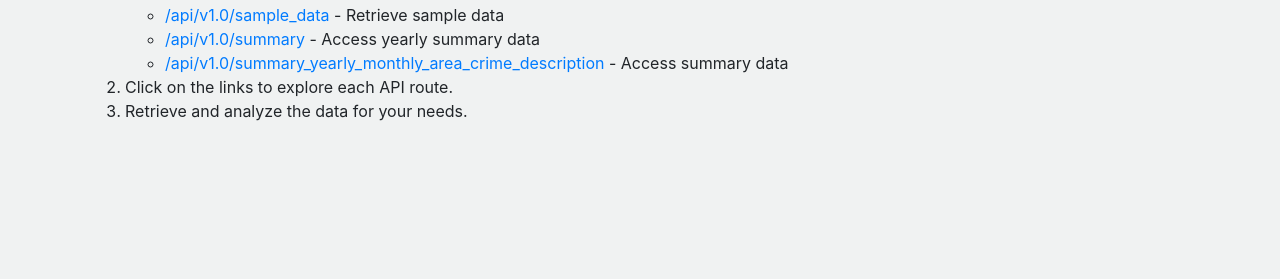
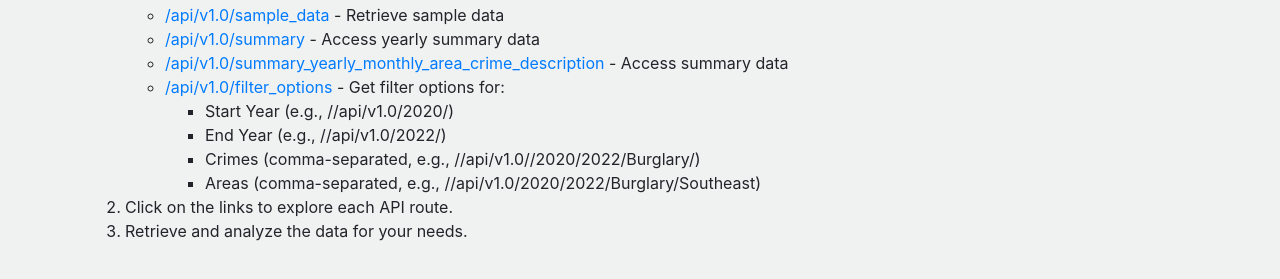
Before and after one commit to falconpunch082/la-crime-visualiser, a plain HTML site: page templates/homepage.html in a window 1280 px wide. Shown: the part 501-780 px from the top of the page. Drawn offline with nearby package versions, Linux system fonts and the light colour scheme.

Commit message:
Updating the homepage.html

```diff
--- a/templates/homepage.html
+++ b/templates/homepage.html
@@ -53,6 +53,13 @@
                 <li><a href="/api/v1.0/sample_data">/api/v1.0/sample_data</a> - Retrieve sample data</li>
                 <li><a href="/api/v1.0/summary">/api/v1.0/summary</a> - Access yearly summary data</li>
                 <li><a href="/api/v1.0/summary_yearly_monthly_area_crime_description">/api/v1.0/summary_yearly_monthly_area_crime_description</a> - Access summary data</li>
+                <li><a href="/api/v1.0/filter_options">/api/v1.0/filter_options</a> - Get filter options for:</li>
+                <ul>
+                    <li>Start Year (e.g., //api/v1.0/2020/)</li>
+                    <li>End Year (e.g., //api/v1.0/2022/)</li>
+                    <li>Crimes (comma-separated, e.g., //api/v1.0//2020/2022/Burglary/)</li>
+                    <li>Areas (comma-separated, e.g., //api/v1.0/2020/2022/Burglary/Southeast)</li>
+                </ul>
             </ul>
             <li>Click on the links to explore each API route.</li>
             <li>Retrieve and analyze the data for your needs.</li>
```
